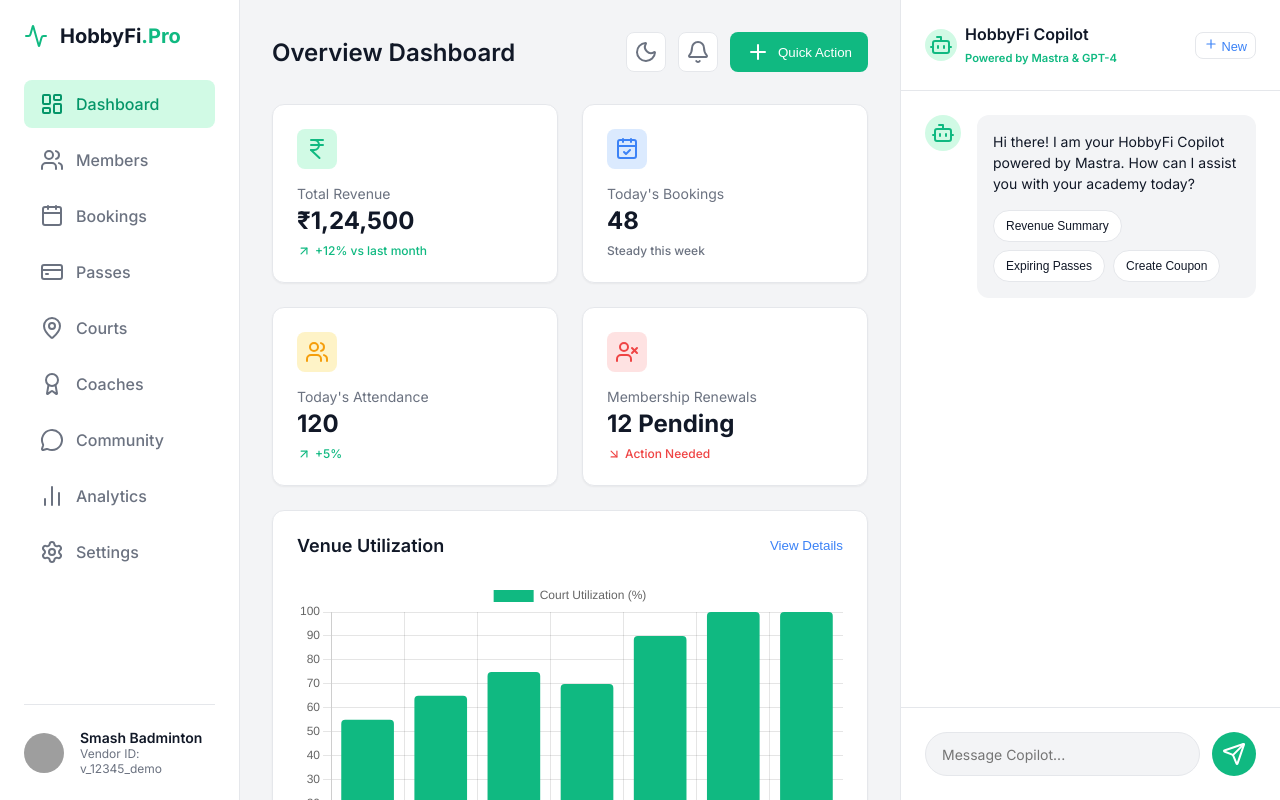
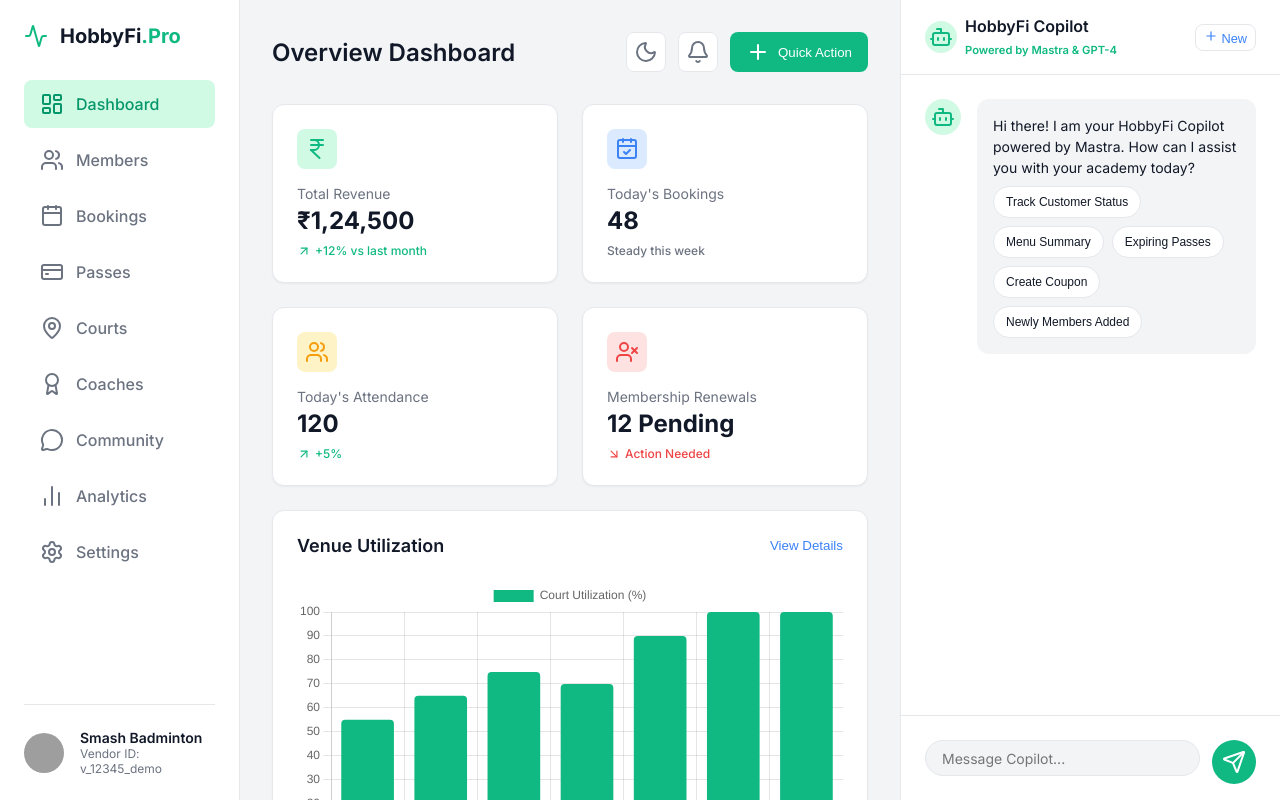
Before and after one commit to Vaibhavsonava2005/hobbify-copilot, a website: page index.html in a window 1280 px wide. Drawn offline with nearby package versions, Linux system fonts and the light colour scheme; grey boxes are pictures that could not be loaded.

Commit message:
FIX: Crucial bug where rapid sidebar clicks destroyed HTML. Absolute positioning for scroll container. Added all requested Copilot suggestion chips.

```diff
--- a/app.js
+++ b/app.js
@@ -395,17 +395,21 @@ function switchView(viewName) {
         if (section.id === `view-${viewName}`) {
             section.classList.add('active');
 
-            // Framework-like suspense/loading state
-            const originalHTML = section.innerHTML;
-            section.innerHTML = `
-                <div style="display: flex; flex-direction: column; gap: 1rem; padding: 2rem; opacity: 0.5;">
+            // Framework-like suspense/loading state (Safe Implementation)
+            if (!section.querySelector('.suspense-loader')) {
+                const loader = document.createElement('div');
+                loader.className = 'suspense-loader';
+                loader.style.cssText = 'position: absolute; top: 0; left: 0; right: 0; bottom: 0; background: var(--bg-main); z-index: 10; display: flex; flex-direction: column; gap: 1rem; padding: 2rem; opacity: 1; transition: opacity 0.2s;';
+                loader.innerHTML = `
                     <div style="height: 40px; width: 30%; background: var(--border-color); border-radius: 8px; animation: pulse 1.5s infinite;"></div>
                     <div style="height: 200px; width: 100%; background: var(--border-color); border-radius: 8px; animation: pulse 1.5s infinite;"></div>
-                </div>
                 `;
+                section.style.position = 'relative';
+                section.appendChild(loader);
 
                 setTimeout(() => {
-                section.innerHTML = originalHTML;
+                    loader.style.opacity = '0';
+                    setTimeout(() => loader.remove(), 200);
 
                     // Refresh charts if entering Dashboard or Analytics views
                     if (viewName === 'dashboard') {
@@ -426,9 +430,13 @@ function switchView(viewName) {
 
                     lucide.createIcons({ root: section });
                 }, 300); // 300ms mock framework suspense
+            }
 
         } else {
             section.classList.remove('active');
+            // Remove any pending loaders
+            const loader = section.querySelector('.suspense-loader');
+            if (loader) loader.remove();
         }
     });
 }
--- a/index.html
+++ b/index.html
@@ -8,7 +8,7 @@
     <link rel="preconnect" href="https://fonts.googleapis.com">
     <link rel="preconnect" href="https://fonts.gstatic.com" crossorigin>
     <link href="https://fonts.googleapis.com/css2?family=Inter:wght@300;400;500;600;700&display=swap" rel="stylesheet">
-    <link rel="stylesheet" href="style.css?v=2026.2">
+    <link rel="stylesheet" href="style.css?v=2026.3">
     <script src="https://unpkg.com/lucide@latest"></script>
     <!-- Add charts -->
     <script src="https://cdn.jsdelivr.net/npm/chart.js"></script>
@@ -321,10 +321,12 @@
                     <div class="avatar bg-green-light text-primary"><i data-lucide="bot"></i></div>
                     <div class="bubble">
                         <p>Hi there! I am your HobbyFi Copilot powered by Mastra. How can I assist you with your academy today?</p>
-                        <div class="suggestions">
-                            <button onclick="fillPrompt('Show me today\'s revenue summary')">Revenue Summary</button>
-                            <button onclick="fillPrompt('Which members have passes expiring this week?')">Expiring Passes</button>
-                            <button onclick="fillPrompt('Create a 20% discount coupon for Summer Fest')">Create Coupon</button>
+                        <div class="suggestions" style="display: flex; flex-wrap: wrap; gap: 0.5rem; margin-top: 0.5rem;">
+                            <button onclick="fillPrompt('Track customer status')">Track Customer Status</button>
+                            <button onclick="fillPrompt('Give menu summary')">Menu Summary</button>
+                            <button onclick="fillPrompt('Expiring passes')">Expiring Passes</button>
+                            <button onclick="fillPrompt('Create coupon')">Create Coupon</button>
+                            <button onclick="fillPrompt('Show newly members added')">Newly Members Added</button>
                         </div>
                     </div>
                 </div>
@@ -360,7 +362,7 @@
         </div>
     </template>
 
-    <script src="app.js?v=2026.2"></script>
+    <script src="app.js?v=2026.3"></script>
     <script>
         lucide.createIcons();
     </script>
--- a/style.css
+++ b/style.css
@@ -320,18 +320,23 @@ nav {
 .copilot-panel {
     background: var(--bg-card);
     border-left: 1px solid var(--border-color);
-    display: flex;
-    flex-direction: column;
+    position: relative;
     height: 100%;
-    overflow: hidden;
 }
 
 .copilot-header {
+    position: absolute;
+    top: 0;
+    left: 0;
+    right: 0;
+    height: 75px;
     padding: 1.5rem;
     border-bottom: 1px solid var(--border-color);
     display: flex;
     justify-content: space-between;
     align-items: center;
+    background: var(--bg-card);
+    z-index: 5;
 }
 
 .copilot-title {
@@ -346,13 +351,30 @@ nav {
 }
 
 .chat-container {
-    flex: 1;
+    position: absolute;
+    top: 75px;
+    bottom: 85px;
+    left: 0;
+    right: 0;
     overflow-y: auto;
     padding: 1.5rem;
     display: flex;
     flex-direction: column;
     gap: 1.5rem;
-    min-height: 0;
+}
+
+.chat-input-form {
+    position: absolute;
+    bottom: 0;
+    left: 0;
+    right: 0;
+    height: 85px;
+    padding: 1.5rem;
+    border-top: 1px solid var(--border-color);
+    display: flex;
+    gap: 0.75rem;
+    background: var(--bg-card);
+    z-index: 5;
 }
 
 .message {
@@ -414,14 +436,6 @@ nav {
 .suggestions button:hover {
     border-color: var(--primary);
     color: var(--primary);
-}
-
-.chat-input-form {
-    padding: 1.5rem;
-    border-top: 1px solid var(--border-color);
-    display: flex;
-    gap: 0.75rem;
-    background: var(--bg-card);
 }
 
 #chat-input {
```
Also changed, not shown: 1 other file. Lines whose indentation alone changed are shown as unchanged.
